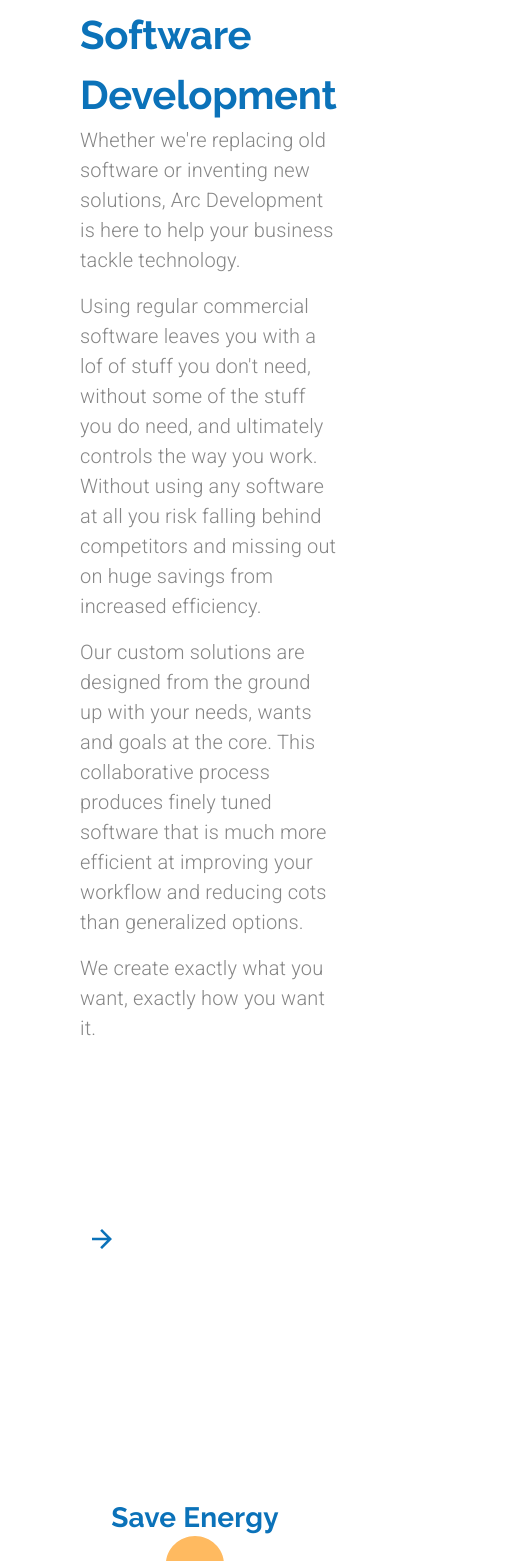
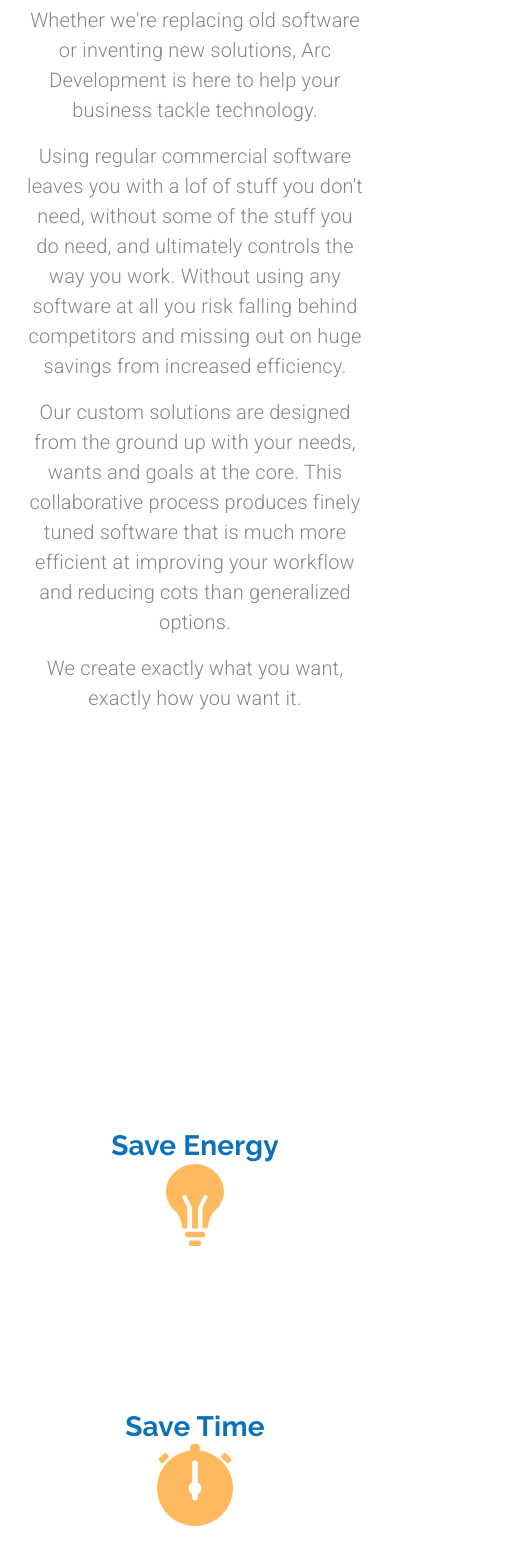
Before and after one commit to wrzchwc/software-company-practice, a React (Create React App) app: page /custom-software in a window 390 px wide. Shown: the part 207-1768 px from the top of the page, 530 px wide, since content can reach past the window. Built offline with nearby package versions, Linux system fonts and the light colour scheme.

Commit message:
Implemented responsiveness for CustomSoftware component

```diff
--- a/src/components/CustomSoftware.js
+++ b/src/components/CustomSoftware.js
@@ -1,7 +1,7 @@
 import React from 'react';
 import Lottie from 'react-lottie';
 import {Link} from 'react-router-dom';
-import {Grid, IconButton, Typography, makeStyles, useMediaQuery,useTheme} from "@material-ui/core";
+import {Grid, IconButton, Typography, makeStyles, useMediaQuery, useTheme, Hidden} from "@material-ui/core";
 import backArrow from '../assets/backArrow.svg';
 import forwardArrow from '../assets/forwardArrow.svg';
 import lightbulb from '../assets/bulb.svg';
@@ -13,25 +13,34 @@
 import scaleAnimation from '../animations/scaleAnimation/data.json';
 import automationAnimation from '../animations/automationAnimation/data.json';
 import uxAnimation from '../animations/uxAnimation/data';
+import {CallToAction} from "./ui/CallToAction";
 
 
-const useStyles = makeStyles(theme=>({
+const useStyles = makeStyles(theme => ({
     heading: {
         maxWidth: '40em'
     },
     arrowContainer: {
         marginTop: '0.5rem'
     },
-    mainContainer: {
-        padding:'2em 5em 10em 5em'
+    rowContainer: {
+        padding: '0 5em 0 5em',
+        [theme.breakpoints.down('sm')]: {
+            padding: '0 1.5em 10em 1.5em',
+        }
     },
     itemContainer: {
         maxWidth: '40em'
     }
 }))
 
-export const CustomSoftware = props =>{
+export const CustomSoftware = props => {
     const classes = useStyles();
+    const theme = useTheme();
+    const matchesMD = useMediaQuery(theme.breakpoints.down('md'));
+    const matchesSM = useMediaQuery(theme.breakpoints.down('sm'));
+    const matchesXS = useMediaQuery(theme.breakpoints.down('xs'));
+
     const documentsOptions = {
         loop: true,
         autoplay: true,
@@ -68,56 +77,68 @@
         }
     };
 
-    return(
-        <Grid container direction={'column'} className={classes.mainContainer}>
-            <Grid item container>
+    return (
+        <Grid container direction={'column'}>
+            <Grid
+                item
+                container
+                justify={matchesMD ? 'center' : undefined}
+                className={classes.rowContainer}
+                style={{marginTop: matchesXS ? '1em' : '2em'}}
+            >
+                <Hidden mdDown>
                     <Grid item className={classes.arrowContainer} style={{margin: '0 1em 0 -3.5em'}}>
                         <IconButton
                             style={{backgroundColor: 'transparent'}}
                             component={Link}
                             to={'/services'}
-                        onClick={()=> props.setSelectedIndex(0)}
+                            onClick={() => props.setSelectedIndex(0)}
                         >
                             <img src={backArrow} alt="back to services page"/>
                         </IconButton>
                     </Grid>
+                </Hidden>
                 <Grid item container direction={'column'} className={classes.heading}>
                     <Grid item>
-                        <Typography variant={'h2'}>Custom Software Development</Typography>
+                        <Typography variant={'h2'} align={matchesMD ? 'center' : undefined}>
+                            Custom Software Development
+                        </Typography>
                     </Grid>
                     <Grid item>
-                        <Typography variant={'body1'} paragraph>
+                        <Typography variant={'body1'} paragraph align={matchesMD ? 'center' : undefined}>
                             Whether we're replacing old software or inventing new solutions, Arc Development is here to
                             help your business tackle technology.
                         </Typography>
-                        <Typography variant={'body1'} paragraph>
+                        <Typography variant={'body1'} paragraph align={matchesMD ? 'center' : undefined}>
                             Using regular commercial software leaves you with a lof of stuff you don't need, without
                             some of the stuff you do need, and ultimately controls the way you work.
                             Without using any software at all you risk falling behind competitors and missing out on
                             huge savings from increased efficiency.
                         </Typography>
-                        <Typography variant={'body1'} paragraph>
+                        <Typography variant={'body1'} paragraph align={matchesMD ? 'center' : undefined}>
                             Our custom solutions are designed from the ground up with your needs, wants and goals at the
                             core. This collaborative process produces finely tuned software that is much more efficient
                             at improving your workflow and reducing cots than generalized options.
                         </Typography>
-                        <Typography variant={'body1'} paragraph>
+                        <Typography variant={'body1'} paragraph align={matchesMD ? 'center' : undefined}>
                             We create exactly what you want, exactly how you want it.
                         </Typography>
                     </Grid>
                 </Grid>
+                <Hidden mdDown>
                     <Grid item className={classes.arrowContainer}>
                         <IconButton
                             style={{backgroundColor: 'transparent'}}
-                        onClick={()=>props.setSelectedIndex(2)}
+                            onClick={() => props.setSelectedIndex(2)}
                             component={Link}
                             to={'/mobile-apps'}
                         >
                             <img src={forwardArrow} alt="forward to iOS/Android App Development"/>
                         </IconButton>
                     </Grid>
+                </Hidden>
             </Grid>
-            <Grid item container justify={'center'} style={{margin: '15em 0 20em 0'}}>
+            <Grid item container justify={'center'} style={{margin: '15em 0 20em 0'}} className={classes.rowContainer}>
                 <Grid item container direction={'column'} md style={{maxWidth: '40em'}} alignItems={'center'}>
                     <Grid item>
                         <Typography variant={'h4'}>Save Energy</Typography>
@@ -126,7 +147,17 @@
                         <img src={lightbulb} alt="lightbulb"/>
                     </Grid>
                 </Grid>
-                <Grid item container direction={'column'} md style={{maxWidth: '40em'}} alignItems={'center'}>
+                <Grid
+                    item
+                    container
+                    direction={'column'}
+                    md
+                    style={{
+                        maxWidth: '40em',
+                        margin: matchesSM ? '10em 0 10em 0' : 0
+                    }}
+                    alignItems={'center'}
+                >
                     <Grid item>
                         <Typography variant={'h4'}>Save Time</Typography>
                     </Grid>
@@ -143,22 +174,38 @@
                     </Grid>
                 </Grid>
             </Grid>
-            <Grid item container justify={'space-between'}>
-                <Grid item container md className={classes.itemContainer}>
+            <Grid
+                item
+                container
+                justify={'space-between'}
+                alignItems={matchesMD ? 'center' : undefined}
+                direction={matchesMD ? 'column' : 'row'}
+                className={classes.rowContainer}
+            >
+                <Grid
+                    item
+                    container
+                    md
+                    className={classes.itemContainer}
+                    direction={matchesSM ? 'column' : 'row'}
+                    style={{marginBottom: matchesMD ? '15em' : 0}}
+                >
                     <Grid item container direction={'column'} md>
                         <Grid item>
-                            <Typography variant={'h4'}>Digital Documents & Data</Typography>
+                            <Typography variant={'h4'} align={matchesSM ? 'center' : undefined}>
+                                Digital Documents & Data
+                            </Typography>
                         </Grid>
                         <Grid item>
-                            <Typography variant={'body1'} paragraph>
+                            <Typography variant={'body1'} paragraph align={matchesSM ? 'center' : undefined}>
                                 Reduce Errors. Reduce Waste. Reduce Costs.
                             </Typography>
-                            <Typography variant={'body1'} paragraph>
+                            <Typography variant={'body1'} paragraph align={matchesSM ? 'center' : undefined}>
                                 Billions are spent annually on the purchasing, printing and distribution of paper. On
                                 top of the massive environmental impact this has, it causes harm to your bottom line as
                                 well.
                             </Typography>
-                            <Typography variant={'body1'} paragraph>
+                            <Typography variant={'body1'} paragraph align={matchesSM ? 'center' : undefined}>
                                 By utilizing digital forms and documents you can remove these obsolete expenses,
                                 accelerate your communication and help the Earth.
                             </Typography>
@@ -175,7 +222,7 @@
                         />
                     </Grid>
                 </Grid>
-                <Grid item container md className={classes.itemContainer}>
+                <Grid item container md className={classes.itemContainer} direction={matchesSM ? 'column' : 'row'}>
                     <Grid item md>
                         <Lottie
                             options={scaleOptions}
@@ -187,10 +234,10 @@
                     </Grid>
                     <Grid item container direction={'column'} md>
                         <Grid item>
-                            <Typography variant={'h4'} align={'right'}>Scale</Typography>
+                            <Typography variant={'h4'} align={matchesSM ? 'center' : 'right'}>Scale</Typography>
                         </Grid>
                         <Grid item>
-                            <Typography variant={'body1'} paragraph align={'right'}>
+                            <Typography variant={'body1'} paragraph align={matchesSM ? 'center' : 'right'}>
                                 Whether you're a large brand, just getting started or taking off right now, our
                                 application architecture ensures pain-free growth and reliability.
                             </Typography>
@@ -198,10 +245,15 @@
                     </Grid>
                 </Grid>
             </Grid>
-            <Grid item container style={{margin: '20em 0 20em 0'}}>
+            <Grid item container style={{margin: '20em 0 20em 0'}} className={classes.rowContainer}>
                 <Grid item container direction={'column'} alignItems={'center'}>
                     <Grid item>
-                        <img src={roots} alt="tree with roots extending out" height={'450em'} width={'450em'}/>
+                        <img
+                            src={roots}
+                            alt="tree with roots extending out"
+                            height={matchesSM ? '300em' : '450em'}
+                            width={matchesSM ? '300em' : '450em'}
+                        />
                     </Grid>
                     <Grid item className={classes.itemContainer}>
                         <Typography variant={'h4'} gutterBottom align={'center'}>Root-Cause Analysis</Typography>
@@ -215,21 +267,36 @@
                     </Grid>
                 </Grid>
             </Grid>
-            <Grid item container justify={'space-between'}>
-                <Grid item container md className={classes.itemContainer}>
+            <Grid
+                item
+                container
+                alignItems={matchesMD ? 'center' : undefined}
+                direction={matchesMD ? 'column' : 'row'}
+                justify={'space-between'}
+                style={{marginBottom: '20em'}}
+                className={classes.rowContainer}
+            >
+                <Grid
+                    item
+                    container
+                    md
+                    className={classes.itemContainer}
+                    style={{marginBottom: matchesMD ? '15em' : 0}}
+                    direction={matchesSM ? 'column' : 'row'}
+                >
                     <Grid item container direction={'column'} md>
                         <Grid item>
-                            <Typography variant={'h4'}>Automation</Typography>
+                            <Typography variant={'h4'} align={matchesSM ? 'center' : 'right'}>Automation</Typography>
                         </Grid>
                         <Grid item>
-                            <Typography variant={'body1'} paragraph>
+                            <Typography variant={'body1'} paragraph align={matchesSM ? 'center' : 'right'}>
                                 Why waste time when you don't have to?
                             </Typography>
-                            <Typography variant={'body1'} paragraph>
+                            <Typography variant={'body1'} paragraph align={matchesSM ? 'center' : 'right'}>
                                 We can help you identify processes with time or event based actions which can now
                                 easily be automated.
                             </Typography>
-                            <Typography variant={'body1'} paragraph>
+                            <Typography variant={'body1'} paragraph align={matchesSM ? 'center' : 'right'}>
                                 Increasing efficiency increases profits, laving you more time to focus on your
                                 business, not busywork.
                             </Typography>
@@ -245,7 +312,7 @@
                         />
                     </Grid>
                 </Grid>
-                <Grid item container md className={classes.itemContainer}>
+                <Grid item container md className={classes.itemContainer} direction={matchesSM ? 'column' : 'row'}>
                     <Grid item md>
                         <Lottie
                             options={uxOptions}
@@ -257,16 +324,17 @@
                     </Grid>
                     <Grid item container direction={'column'} md>
                         <Grid item>
-                            <Typography variant={'h4'} align={'right'}>User Experience Design</Typography>
+                            <Typography variant={'h4'} align={matchesSM ? 'center' : 'right'}>User Experience
+                                Design</Typography>
                         </Grid>
                         <Grid item>
-                            <Typography variant={'body1'} paragraph align={'right'}>
+                            <Typography variant={'body1'} paragraph align={matchesSM ? 'center' : 'right'}>
                                 A good design that isn't usable isn't a good design.
                             </Typography>
-                            <Typography variant={'body1'} paragraph align={'right'}>
+                            <Typography variant={'body1'} paragraph align={matchesSM ? 'center' : 'right'}>
                                 So why are so many pieces of software complicated, confusing and frustrating?
                             </Typography>
-                            <Typography variant={'body1'} paragraph align={'right'}>
+                            <Typography variant={'body1'} paragraph align={matchesSM ? 'center' : 'right'}>
                                 By prioritizing users and the real ways they interact with technology we're able to
                                 develop unique, personable experiences that solve problems rather then create new ones.
                             </Typography>
@@ -274,6 +342,9 @@
                     </Grid>
                 </Grid>
             </Grid>
+            <Grid item>
+                <CallToAction setValue={props.setValue}/>
+            </Grid>
         </Grid>
     );
 }
```
Lines whose indentation alone changed are shown as unchanged.
